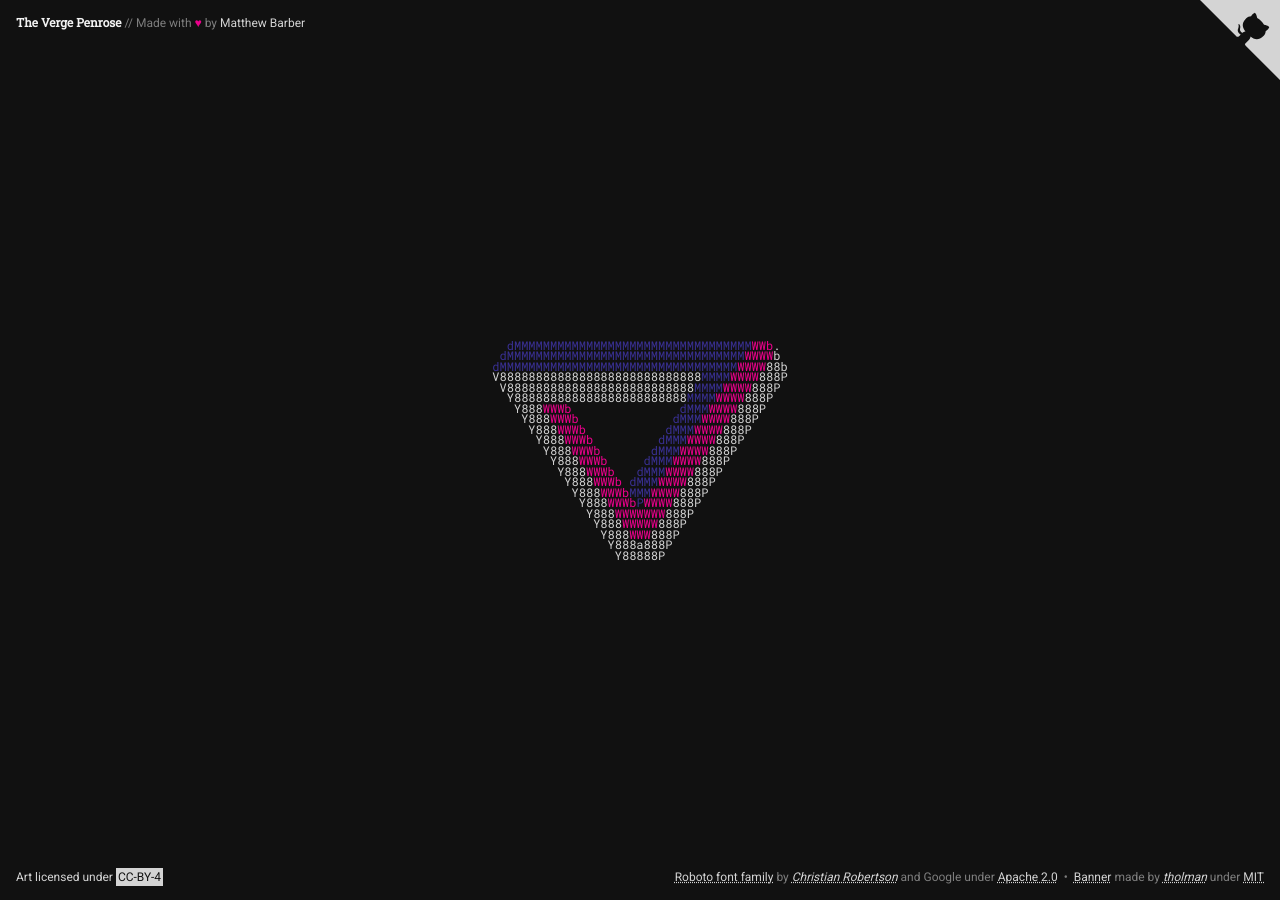
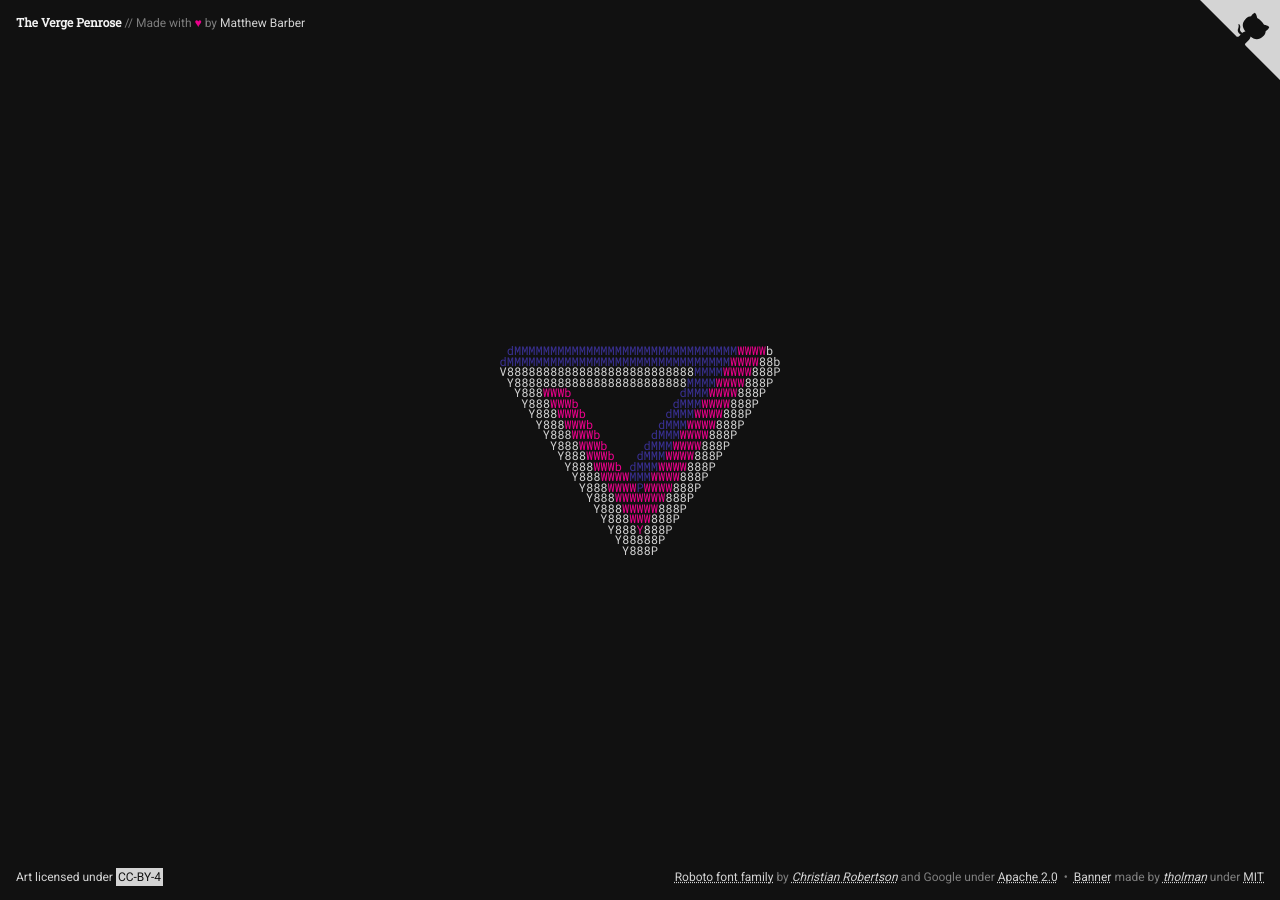
Before and after one commit to honno/ascii-art-portfolio-old, a Jekyll site: the page built from art/verge/index.html, in a window 1280 px wide. Built offline with Jekyll 4.4.1, drawn with Linux system fonts in a browser that asks for light colours.

Commit message:
better design

```diff
--- a/art/verge/index.html
+++ b/art/verge/index.html
@@ -8,10 +8,8 @@ image: twitter.png
 ---
 
 <pre>
-  <span class="blue">dMMMMMMMMMMMMMMMMMMMMMMMMMMMMMMMMM</span><span class="pink">WWb</span>.
- <span class="blue">dMMMMMMMMMMMMMMMMMMMMMMMMMMMMMMMMM</span><span class="pink">WWWW</span>b
-<span class="blue">dMMMMMMMMMMMMMMMMMMMMMMMMMMMMMMMMM</span><span class="pink">WWWW</span>88b
-V8888888888888888888888888888<span class="blue">MMMM</span><span class="pink">WWWW</span>888P
+  <span class="blue">dMMMMMMMMMMMMMMMMMMMMMMMMMMMMMMM</span><span class="pink">WWWW</span>b
+ <span class="blue">dMMMMMMMMMMMMMMMMMMMMMMMMMMMMMMM</span><span class="pink">WWWW</span>88b
  V88888888888888888888888888<span class="blue">MMMM</span><span class="pink">WWWW</span>888P
   Y888888888888888888888888<span class="blue">MMMM</span><span class="pink">WWWW</span>888P
    Y888<span class="pink">WWWb</span>               <span class="blue">dMMM</span><span class="pink">WWWW</span>888P
@@ -22,11 +20,12 @@ V8888888888888888888888888888<span class="blue">MMMM</span><span class="pink">WW
         Y888<span class="pink">WWWb</span>     <span class="blue">dMMM</span><span class="pink">WWWW</span>888P
          Y888<span class="pink">WWWb</span>   <span class="blue">dMMM</span><span class="pink">WWWW</span>888P
           Y888<span class="pink">WWWb</span> <span class="blue">dMMM</span><span class="pink">WWWW</span>888P
-           Y888<span class="pink">WWWb</span><span class="blue">MMM</span><span class="pink">WWWW</span>888P
-            Y888<span class="pink">WWWb<span class="blue">P</span>WWWW</span>888P
+           Y888<span class="pink">WWWW</span><span class="blue">MMM</span><span class="pink">WWWW</span>888P
+            Y888<span class="pink">WWWW<span class="blue">P</span>WWWW</span>888P
              Y888<span class="pink">WWWWWWW</span>888P
               Y888<span class="pink">WWWWW</span>888P
                Y888<span class="pink">WWW</span>888P
-                Y888a888P
+                Y888<span class="pink">Y</span>888P
                  Y88888P
+                  Y888P
 </pre>
```
Also changed, not shown: art/verge/twitter.png.
